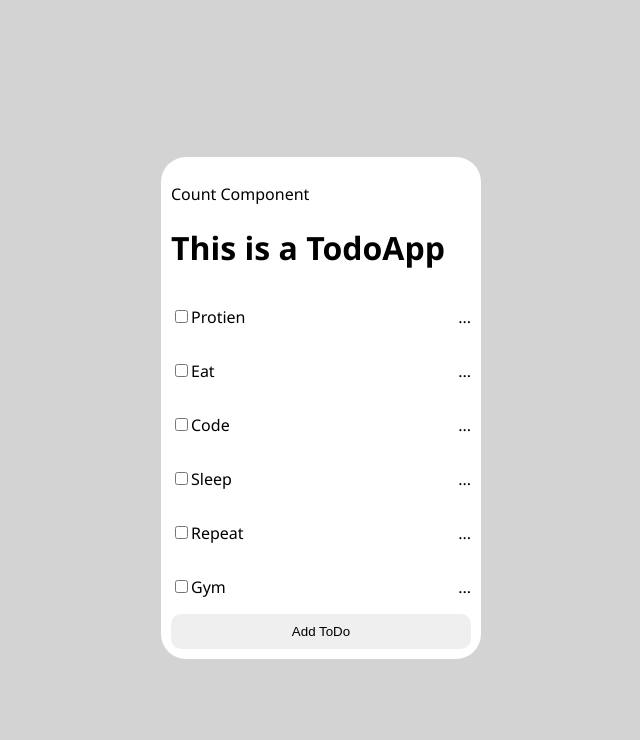
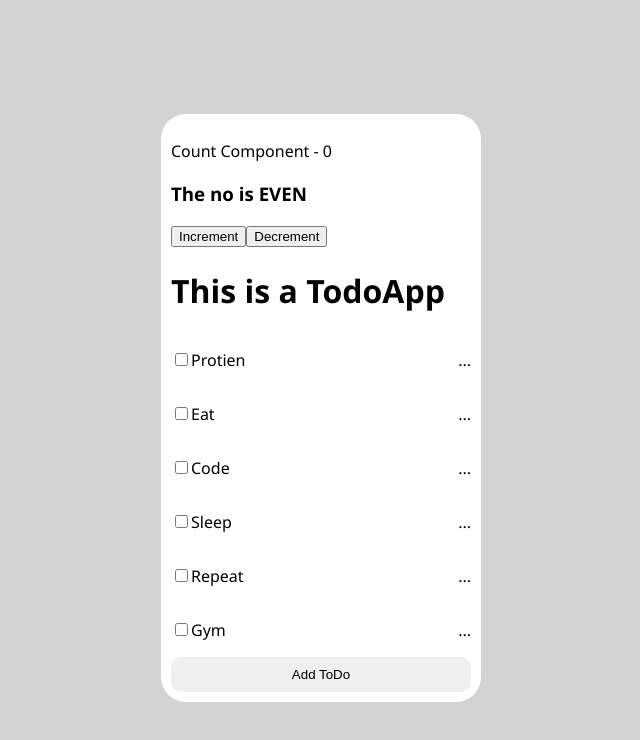
Before and after one commit to Devabhishek085/Todoei, a React (Create React App) app: page / in a window 1280 px wide. Shown: the top 740 px of the page, without its empty margins (319-959 px from the left). Built offline with nearby package versions, Linux system fonts and the light colour scheme.

Commit message:
Implementing useState hook

```diff
--- a/src/components/CounterComponent.jsx
+++ b/src/components/CounterComponent.jsx
@@ -1,13 +1,15 @@
 import React, { useState } from "react";
 const CounterComponent=() => {
-    const val=useState(0);
-    console.log(val);
+    const [count,setCount]=useState(0);
 
     return(
         <div>
             <p>
-                Count Component
+                Count Component - {count}
             </p>
+            <h3>The no is {count%2===0?"EVEN":"ODD"}</h3>
+            <button onClick={()=>setCount(count+1)}>Increment</button>
+            <button onClick={()=>setCount(count-1)}>Decrement</button>
         </div>
     )
 }
```
